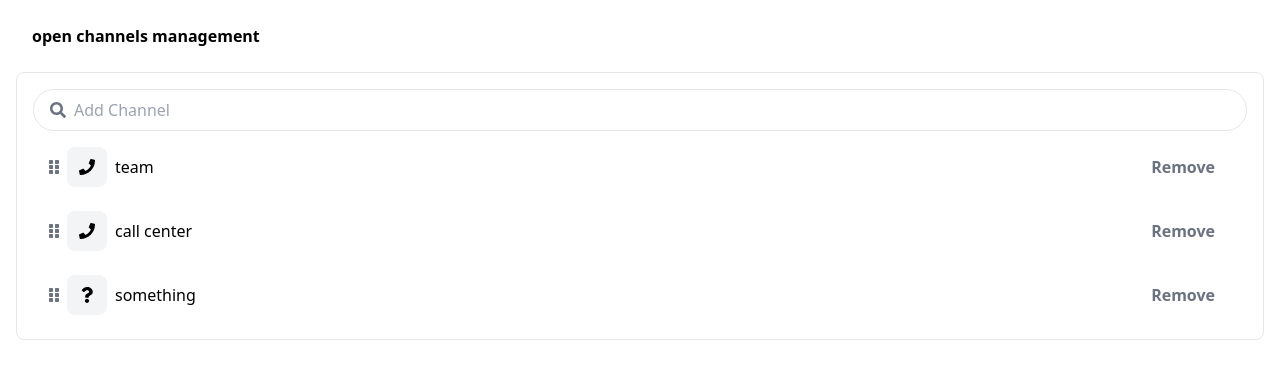
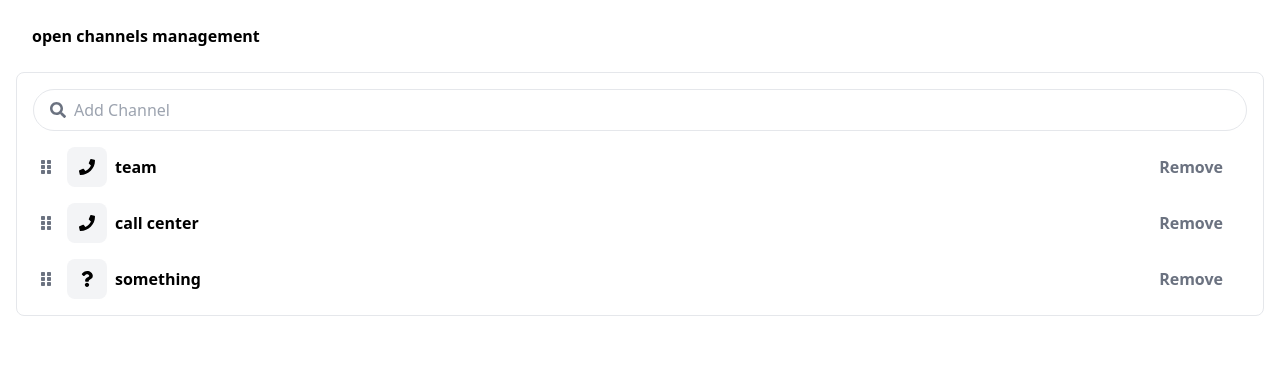
Before and after one commit to SoroushOwji/trengo-task, a Vue app: page / in a window 1280 px wide. Both pictures are taken after a click on the button "open channels management". Shown: the top 378 px of the page. Built offline with nearby package versions, Linux system fonts and the light colour scheme.

Commit message:
feat(drag): reorder list by drag API

```diff
--- a/src/components/ChannelItem.vue
+++ b/src/components/ChannelItem.vue
@@ -1,15 +1,16 @@
 <template>
   <div
-    class="item flex items-center hover:shadow focus:shadow-lg m-2 px-4 rounded"
+    class="item flex items-center hover:shadow px-4 rounded cursor-move"
     draggable="true"
     @dragstart="onDragStart"
     @dragend="dragging=false"
+    @drop="$emit('drop', $event, index)"
   >
-    <font-awesome-icon :icon="gripVertical" class="text-gray-500 font-light"/>
+    <font-awesome-icon :icon="gripVertical" class="text-gray-500 font-light mr-2"/>
     <div class="item__icon bg-gray-100 p-2 border-solid rounded-lg m-2">
       <font-awesome-icon :icon="icon" />
     </div>
-    <div class="flex-grow">{{ name }}</div>
+    <div class="flex-grow font-semibold">{{ name }}</div>
     <button @click="$emit('remove', index)" class="btn" v-if="isRemovable">Remove</button>
   </div>
 </template>
@@ -33,10 +34,6 @@ export default {
       required: false,
       default: true
     },
-    id: { // todo remove id if need be
-      type: Number,
-      required: true
-    },
     index: {
       type: Number,
       required: true
@@ -54,11 +51,7 @@ export default {
   },
   methods: {
     onDragStart (event) {
-      event.dataTransfer.dropEffect = 'move'
-      event.dataTransfer.effectAllowed = 'move'
-      event.dataTransfer.setData('itemID', this.id)
-      this.dragging = true
-      this.$emit('on-drag-start')
+      this.$emit('dragstart', event, this.index)
     }
   }
 }
@@ -66,6 +59,7 @@ export default {
 
 <style scoped lang="scss">
 .item {
+  position: relative;
   &__icon {
     width: 40px;
     height: 40px;
--- a/src/components/ChannelManager.vue
+++ b/src/components/ChannelManager.vue
@@ -12,22 +12,26 @@
             v-model="newChannel"
           />
         </div>
-        <div v-if="showChannelManagement">
-          <transition-group>
+        <div
+          v-if="showChannelManagement"
+          @dragover.prevent
+          @dragenter.prevent
+          class="channel-manager"
+        >
           <channel-item
             v-for="(item, index) in list"
             :key="item.id"
             :name="item.name"
             :icon="item.icon"
-              :id="item.id"
             :index="index"
             @remove="removeChannel"
+            @drop="dragOver"
+            @dragstart="dragStart"
           />
-          </transition-group>
         </div>
         <div v-if="changed" class="flex items-center justify-end p-2">
           <button class="btn mr-2" @click="showChannelManagement = false">Cancel</button>
-<!--          fixme this is not right man!-->
+          <!--fixme this is not right man!-->
           <button class="btn btn-primary mr-2" @click="applyChannels">Apply</button>
         </div>
       </div>
@@ -68,7 +72,12 @@ export default {
       return this.iconsList.length
     },
     lastId () {
-      return this.list[this.list.length - 1].id
+      return this.list.reduce((acc, curr) => {
+        if (curr.id > acc) {
+          return curr.id
+        }
+        return acc
+      }, 0)
     },
     changed () {
       return !(JSON.stringify(this.originalList) === JSON.stringify(this.list))
@@ -96,6 +105,17 @@ export default {
     applyChannels () {
       this.originalList = [...this.list]
       this.showChannelManagement = false
+    },
+    dragOver (event, index) {
+      const itemIndex = +event.dataTransfer.getData('index')
+      const item = this.list[itemIndex]
+      this.list.splice(itemIndex, 1)
+      this.list.splice(index, 0, item)
+    },
+    dragStart (event, index) {
+      event.dataTransfer.dropEffect = 'move'
+      event.dataTransfer.effectAllowed = 'move'
+      event.dataTransfer.setData('index', index)
     }
   },
   watch: {
@@ -117,4 +137,8 @@ export default {
     opacity: 0;
   }
 }
+.channel-manager {
+  max-height: 400px;
+  overflow: auto;
+}
 </style>
--- a/src/components/HelloWorld.vue
+++ /dev/null
@@ -1,20 +0,0 @@
-<template>
-  <div>
-    <h1>{{msg}}</h1>
-     <font-awesome-icon icon="user-secret" />
-  </div>
-</template>
-
-<script>
-export default {
-  name: 'HelloWorld',
-  props: {
-    msg: String
-  }
-}
-</script>
-
-<!-- Add "scoped" attribute to limit CSS to this component only -->
-<style scoped lang="scss">
-
-</style>
```
Lines whose indentation alone changed are shown as unchanged.
